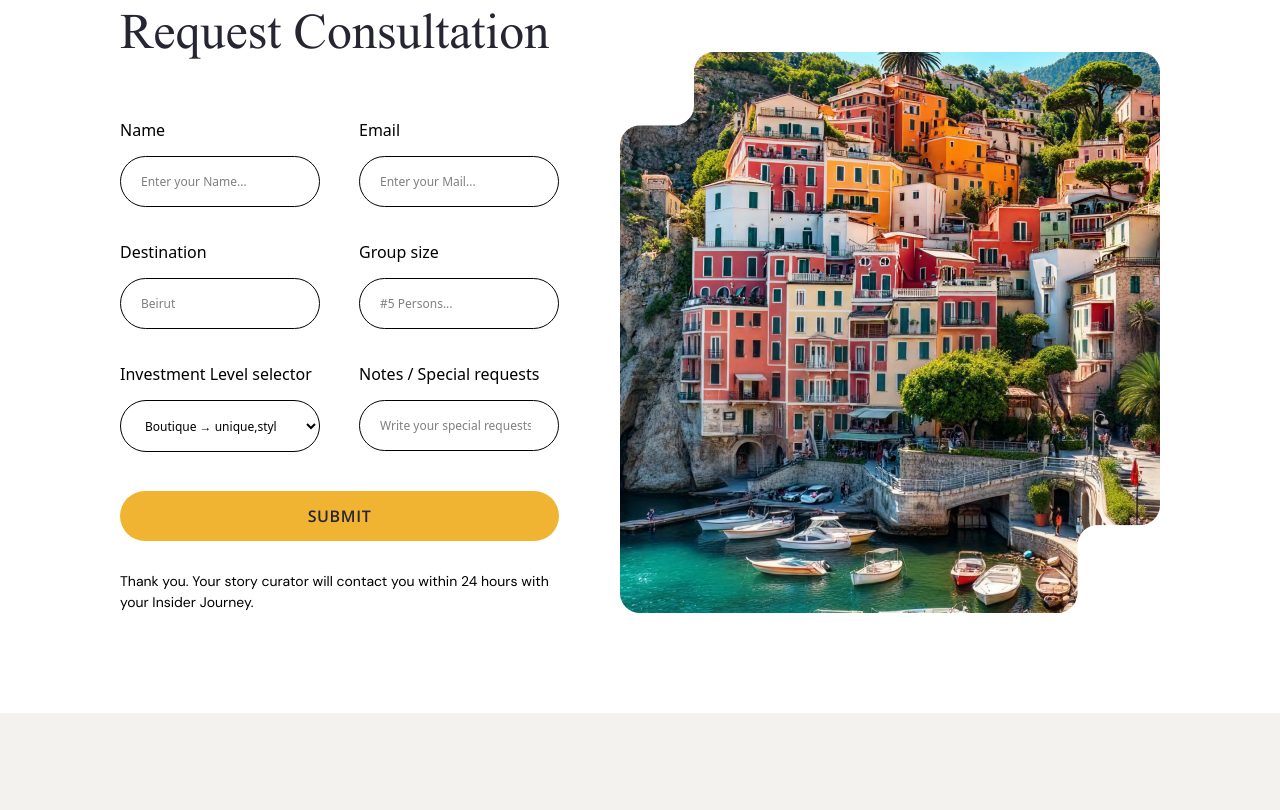
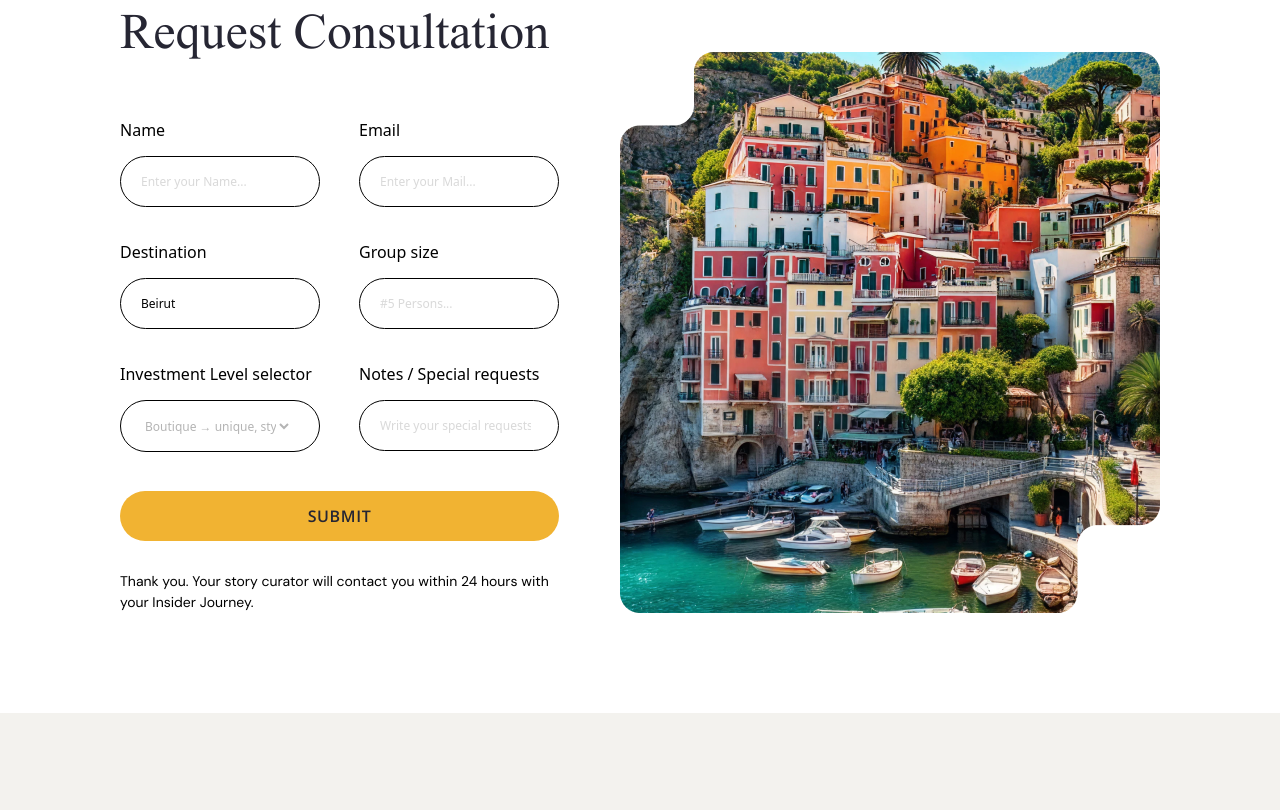
Before and after one commit to AsthaMET/figma-to-tailwindcss2, a website: page public/index.html in a window 1280 px wide. Shown: the part 1789-2599 px from the top of the page. Drawn offline with nearby package versions, Linux system fonts and the light colour scheme; grey boxes are pictures that could not be loaded; a web font is replaced by a local one.

Commit message:
update-get-into-touch

```diff
--- a/public/index.html
+++ b/public/index.html
@@ -373,16 +373,16 @@
             </div>
             <div class="my-[33px] 2xs:max-w-full big:max-w-full">
               <span class="block">Destination</span>
-              <input type="text" placeholder="Beirut" class="input">
+              <input type="text" placeholder="Beirut" class="input placeholder-black!">
             </div>
-            <div class="2xs:max-w-full big:max-w-full">
-              <span class="block">Investment Level selector</span>
-              <select name="Investment" class="input">
-                <option>Boutique → unique,stylish insider journeys</option>
-                <option>Luxury retreats</option>
-                <option>Adventure escapes</option>
-                <option>Wellness journeys</option>
-                <option>Cultural experiences</option>
+            <span class="block">Investment Level selector</span>
+            <div class="2xs:max-w-full big:max-w-full input">
+              <select name="Investment" class=" w-full">
+                <option value="Boutique → unique, stylish insider Journey">Boutique → unique, stylish insider Journey</option>
+                <option class="Boutique → unique, stylish insider Journey">Boutique → unique, </option>
+                <option class="Boutique → unique, stylish insider Journey">Boutique → unique, stylish insider Journey</option>
+                <option class="Boutique → unique, stylish insider Journey">Boutique → unique, stylish insider Journey</option>
+                <option class="Boutique → unique, stylish insider Journey">Boutique → unique, stylish insider Journey</option>
               </select>
             </div>
           </div>
--- a/src/input.css
+++ b/src/input.css
@@ -87,7 +87,7 @@ html{
   @apply 2xs:pb-10 xs:pb-[50px] sm:pb-[60px] md:pb-[113px];
 }
 .input{
-  @apply border border-black rounded-[100px] py-[15.5px] pl-5 pr-[27px] w-full mt-3.5 text-[12px];
+  @apply border border-black rounded-[100px] py-[15.5px] pl-5 pr-[27px] w-full mt-3.5 text-[12px] text-gray;
 }
 .as-seen-in .heading{
   @apply font-open-sans text-[20px] leading-8 mb-[50px] 2xs:mb-[30px] xs:mb-10 sm:mb-[50px] mt-[117px] 2xs:mt-[30px]
@@ -124,7 +124,7 @@ html{
   @apply px-[43px] 2xs:px-0 md:px-[43px] flex gap-[142px] 2xs:gap-[30px] xs:gap-10 sm:gap-[50px] md:gap-[142px] justify-between 2xs:flex-col min-[1100px]:flex-row;
 }
 .footer .social-media{
-  @apply rounded-full border border-[#FFF5EB] px-[9px] pt-2.5 pb-2 hover:bg-yellow relative shadow-[0px_2px_14px_0px_#0406421A];
+  @apply rounded-full border border-[#FFF5EB] px-[9.5px] pt-[10.5px] pb-2 hover:bg-yellow relative shadow-[0px_2px_14px_0px_#0406421A];
 }
 .footer .social-media .ancher{
   @apply after:absolute after:inset-0 after:w-full after:h-full transition;
```
Also changed, not shown: public/styles.css.
